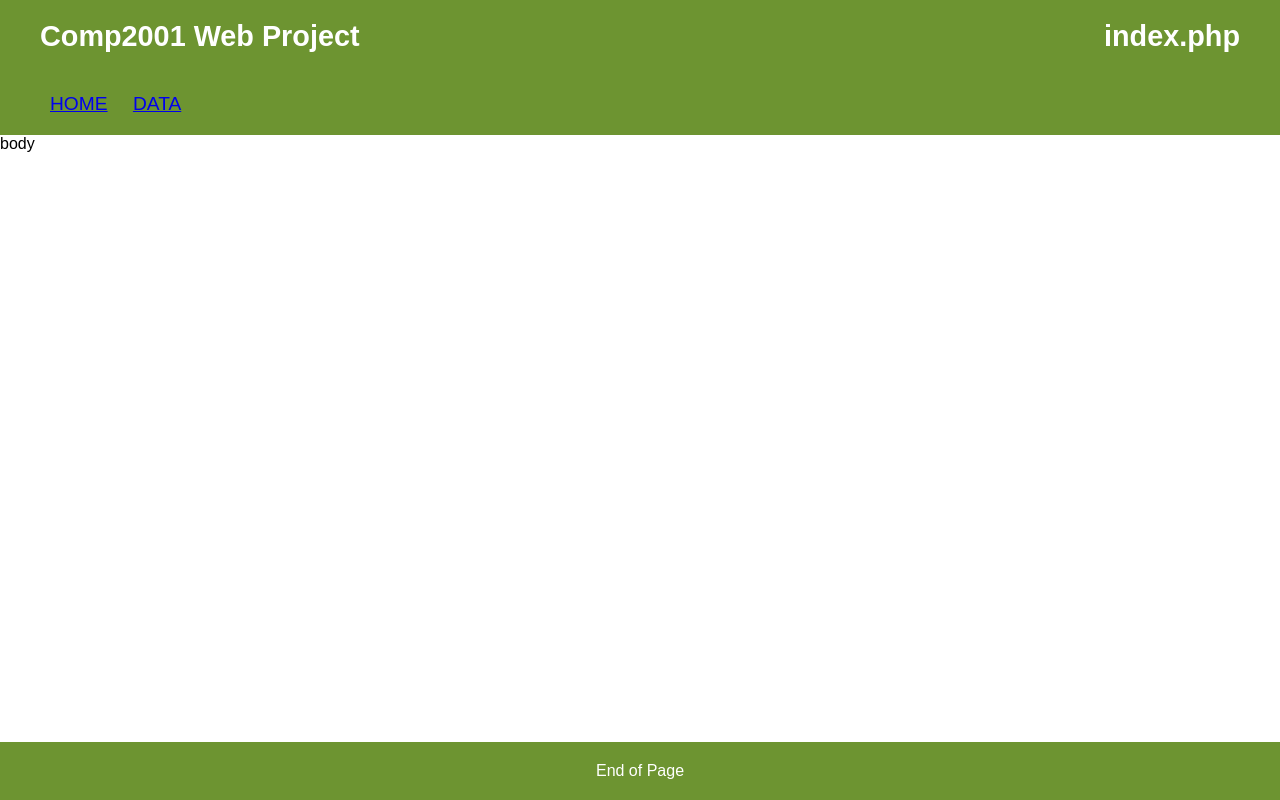
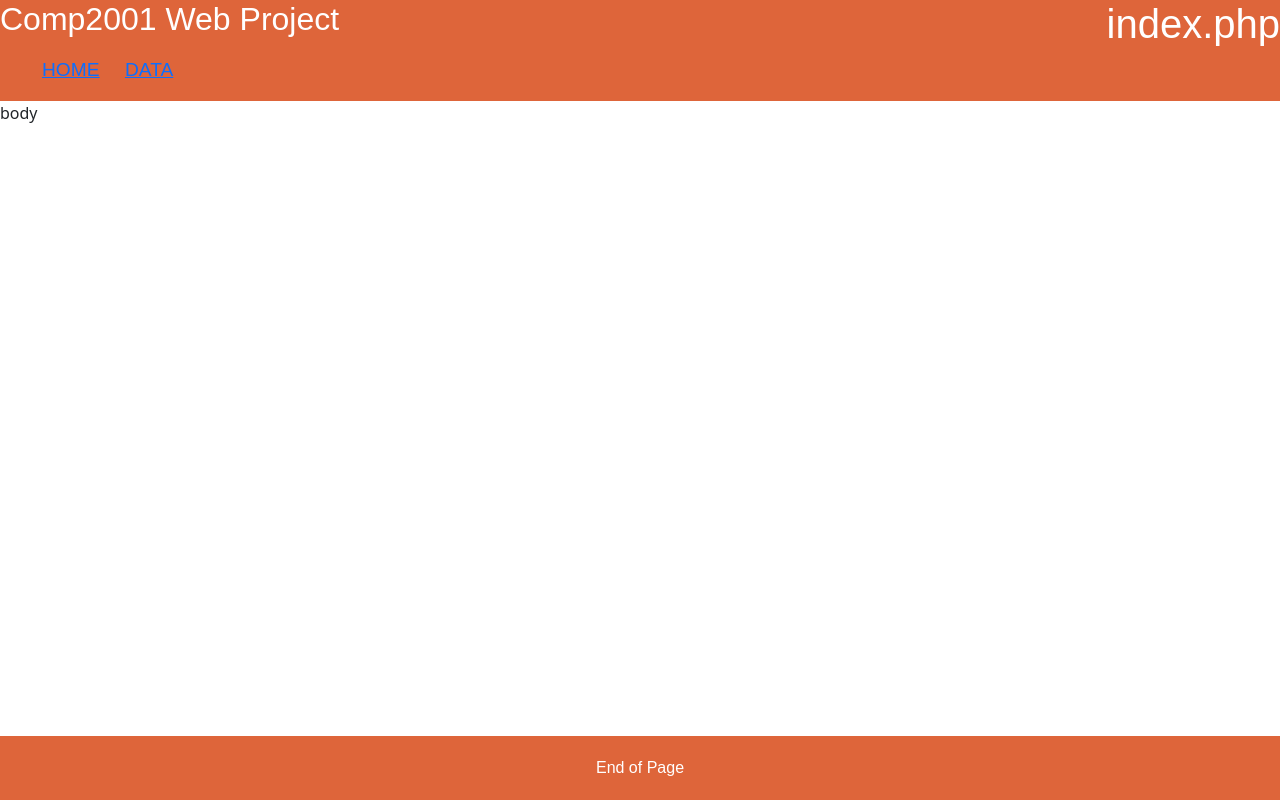
Before and after one commit to jwrsandilands/Comp2001-Project-Repository, a PHP site: page / in a window 1280 px wide. Run offline with PHP 8.4, Linux system fonts and the light colour scheme.

Commit message:
attempting to fix some formatting
as the title suggests

```diff
--- a/PHP-StormProj/assets/css/Formatting.css
+++ b/PHP-StormProj/assets/css/Formatting.css
@@ -6,23 +6,23 @@
 }
 
 nav{
-    background-color: #6d9431;
+    background-color: #de653a;
     color: #ffffffff;
     display: flex;
     justify-content: space-between;
-    padding: 20px 40px;
+    /*padding: 20px 40px;*/
     font-size: larger;
 }
 
 nal ul li{
     list-style: none;
     display: inline-block;
-    margin-left: 5px;
-    margin-right: 5px;
+    /*margin-left: 5px;*/
+    /*margin-right: 5px;*/
 }
 
 nal li a{
-    padding: 10px 10px;
+    /*padding: 10px 10px;*/
     background-color: #bebebe;
     color: #ffffffff;
 
--- a/PHP-StormProj/public/footer.php
+++ b/PHP-StormProj/public/footer.php
@@ -6,7 +6,7 @@
         left: 0;
         bottom: 0;
         width: 100%;
-        background-color: #6d9431;
+        background-color: #de653a;
         color: white;
         text-align: center;
         padding: 20px 0px;
--- a/PHP-StormProj/public/header.php
+++ b/PHP-StormProj/public/header.php
@@ -5,6 +5,7 @@
 <html lang="en">
     <head>
         <meta charset='utf-8'>
+        <link href="https://cdn.jsdelivr.net/npm/bootstrap@5.0.0-beta1/dist/css/bootstrap.min.css" rel="stylesheet" integrity="sha384-giJF6kkoqNQ00vy+HMDP7azOuL0xtbfIcaT9wjKHr8RbDVddVHyTfAAsrekwKmP1" crossorigin="anonymous">
         <link rel="stylesheet" href="assets\css\Formatting.css">
         <style>ul#menu li{display:inline; padding: 10px 10px}</style>
         <title><?=isset($PageTitle) ? $PageTitle : "Comp2001 Web Project"?></title>
@@ -24,4 +25,5 @@
     </nav>
 
 </body>
+
 </html>
```
